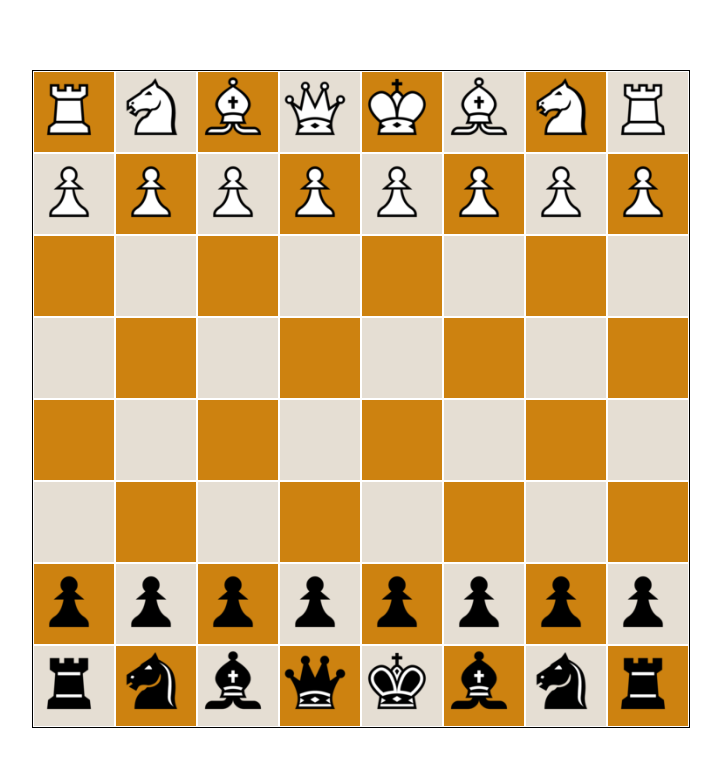
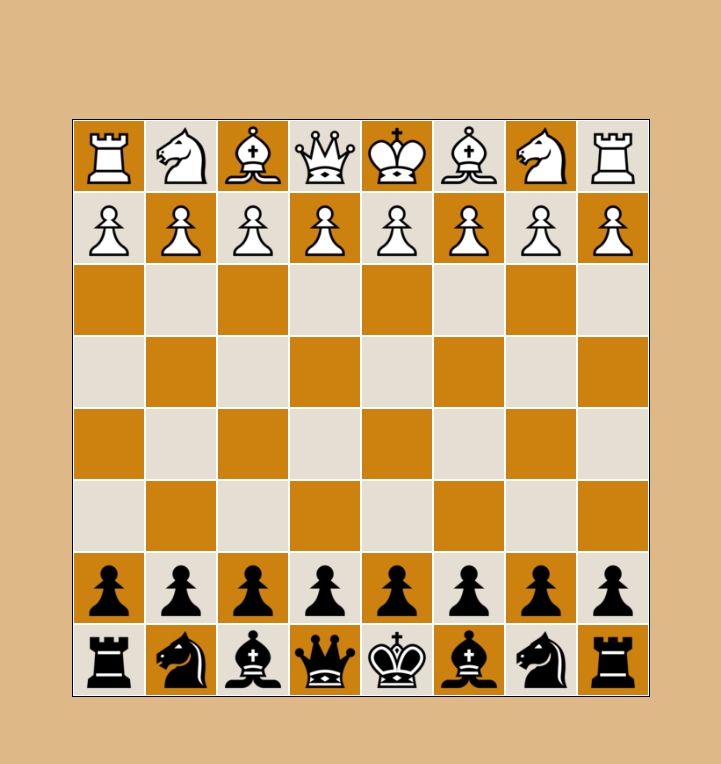
Before and after one commit to MiIos1988/Chess, a plain HTML site: page index.html in a window 1280 px wide. Shown: the whole page, without its empty margins (279-1000 px from the left). Drawn offline with Linux system fonts and the light colour scheme.

Commit message:
Add background color

```diff
--- a/style.css
+++ b/style.css
@@ -1,6 +1,9 @@
+body{
+    background-color: burlywood;
+}
 .field{
-    height: 80px;
-    width: 80px;
+    height: 70px;
+    width: 70px;
 }
 .chess{
     border: 1px solid black;
@@ -25,5 +28,6 @@
 .content{
     display: flex;
     justify-content: center;
-    margin-top: 70px;
+    align-items: center;
+    height: 100vh;
 }
```
Also changed, not shown: script.js (+7 -50 lines).
